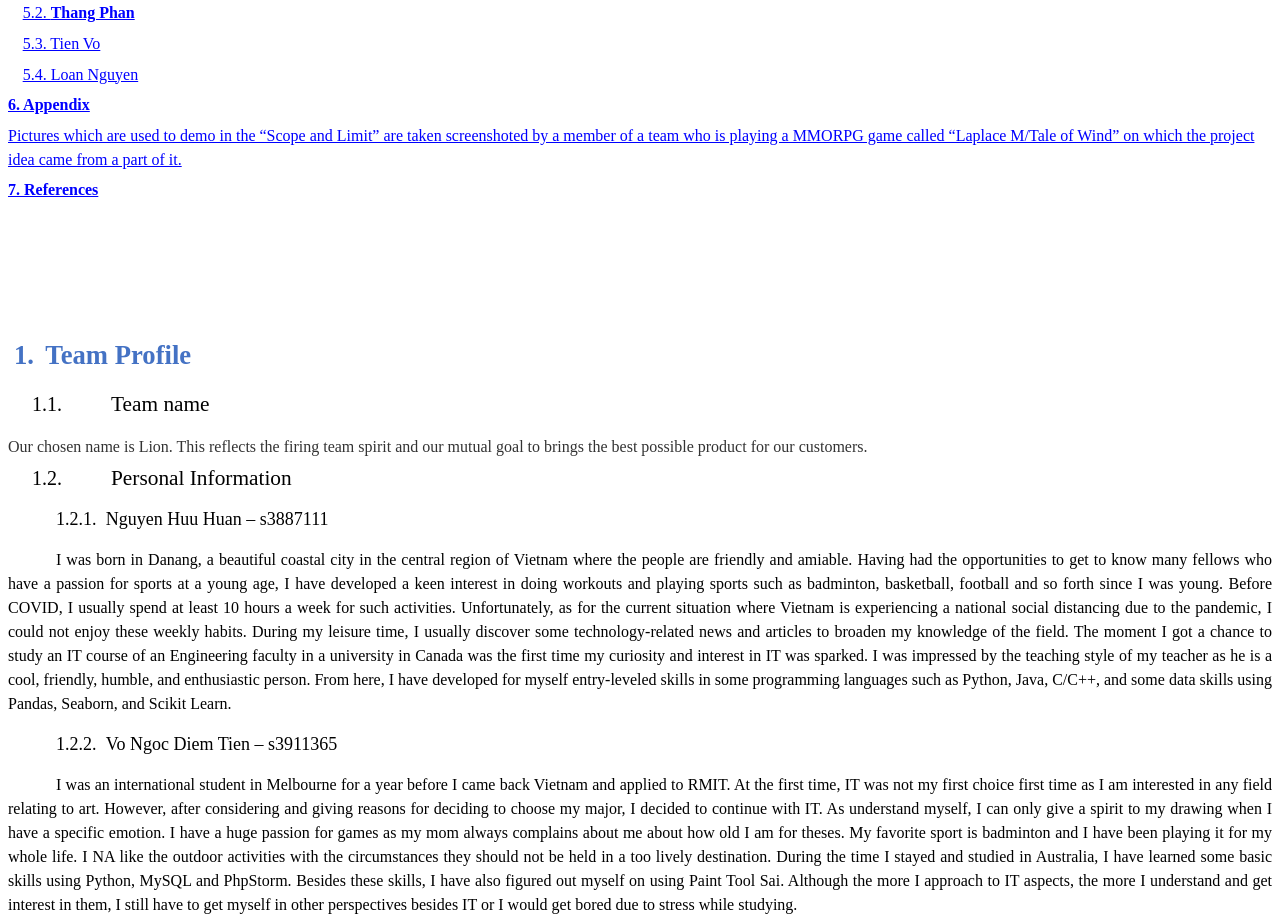
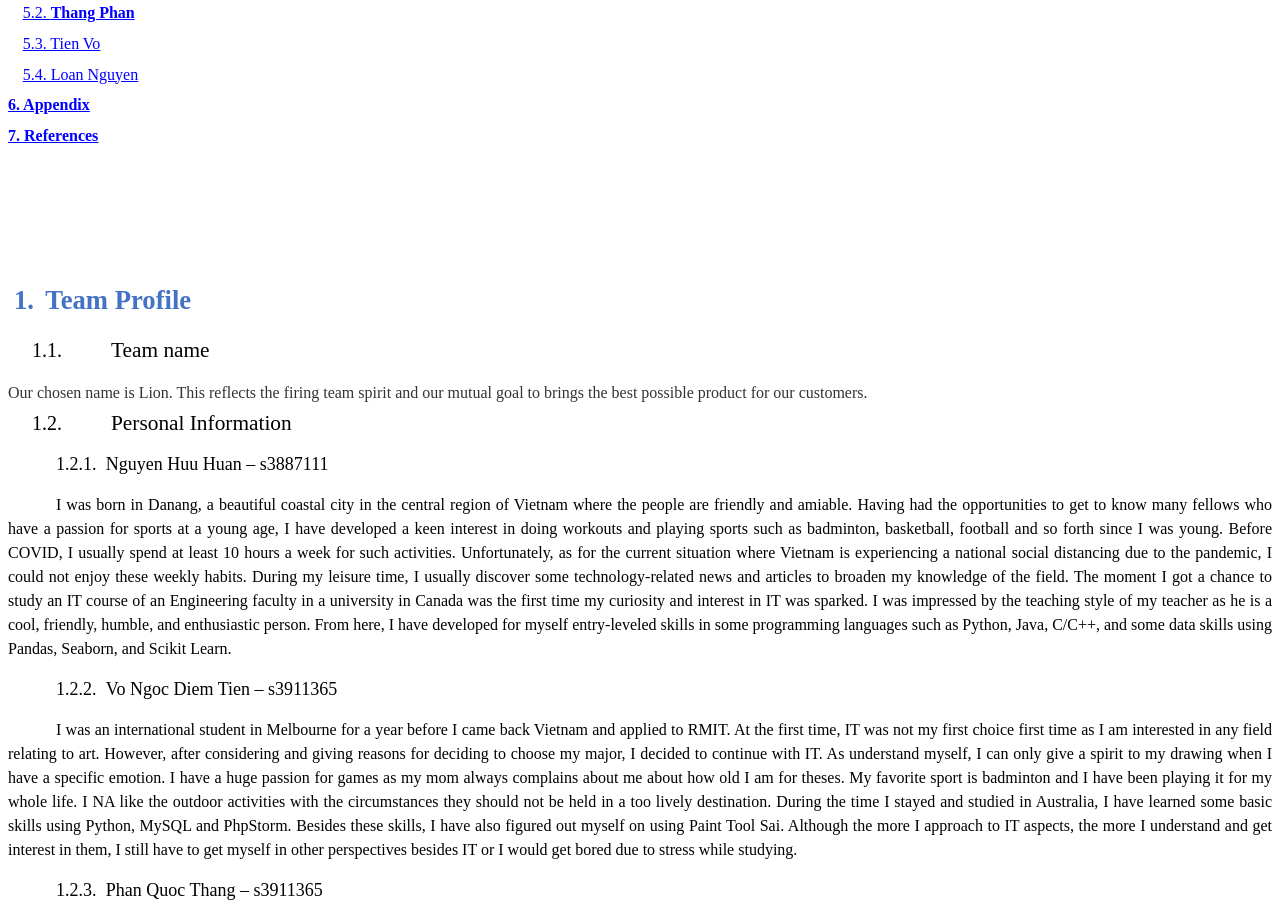
Before and after one commit to Nguyen-Huu-Huan/Assignment-3---Our-IT-Project, a plain HTML site: page index.html in a window 1280 px wide. Shown: the part 2000-2919 px from the top of the page. Drawn offline with Linux system fonts and the light colour scheme.

Commit message:
Update index.html

```diff
--- a/index.html
+++ b/index.html
@@ -668,10 +668,7 @@ style='color:windowtext;display:none;text-decoration:none'>42</span></a></span><
 style='color:windowtext;display:none;text-decoration:none'>. </span><span
 style='color:windowtext;display:none;text-decoration:none'>44</span></a></span></p>
 
-<p class=MsoToc1><span lang=EN-CA><a href="#_Toc82982181">Pictures which are
-used to demo in the “Scope and Limit” are taken screenshoted by a member of a
-team who is playing a MMORPG game called “Laplace M/Tale of Wind” on which the
-project idea came from a part of it.<span style='color:windowtext;display:none;
+<p class=MsoToc1><span lang=EN-CA><a href="#_Toc82982181"><span style='color:windowtext;display:none;
 text-decoration:none'> </span><span
 style='color:windowtext;display:none;text-decoration:none'>44</span></a></span></p>
 
```
